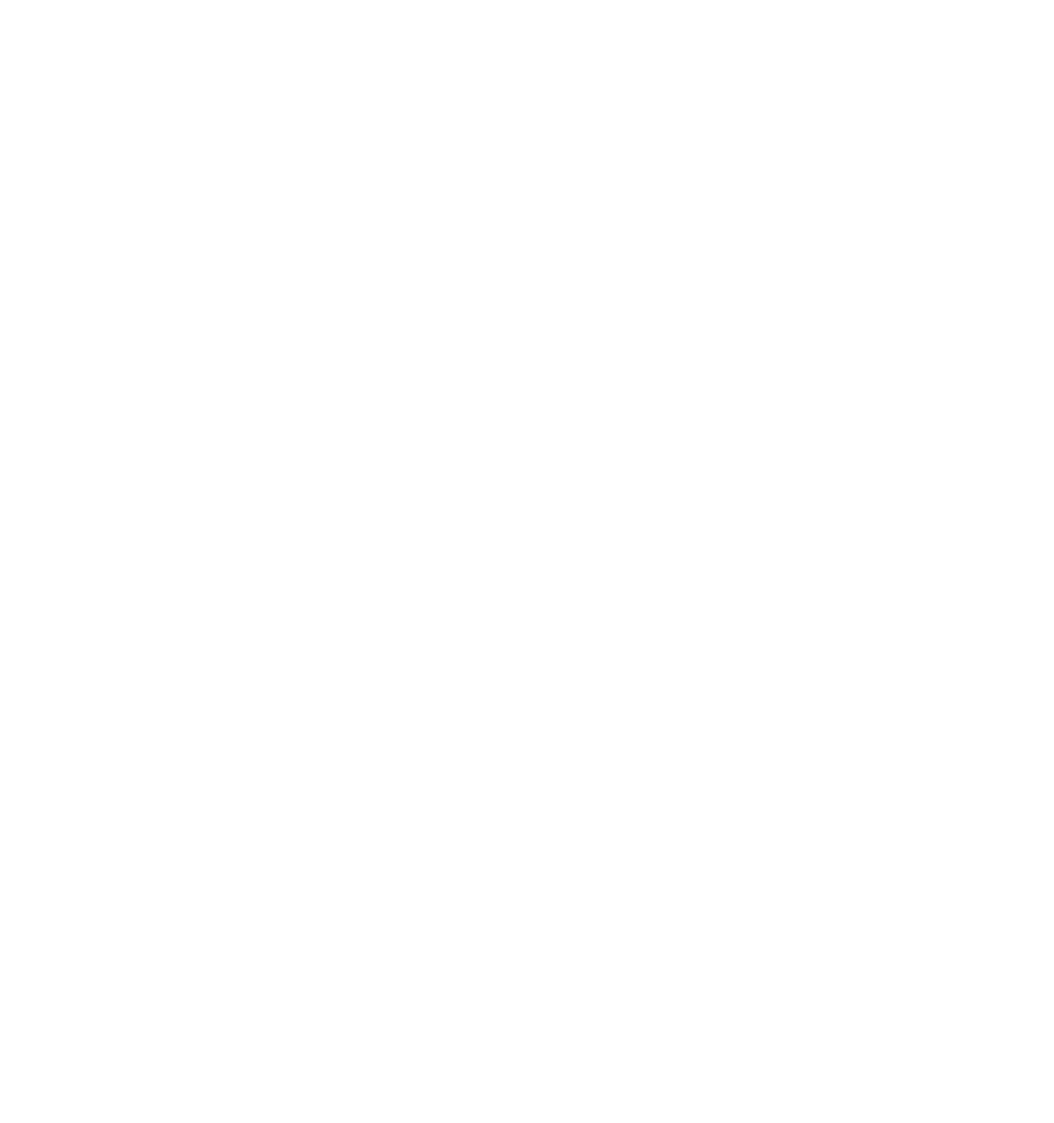
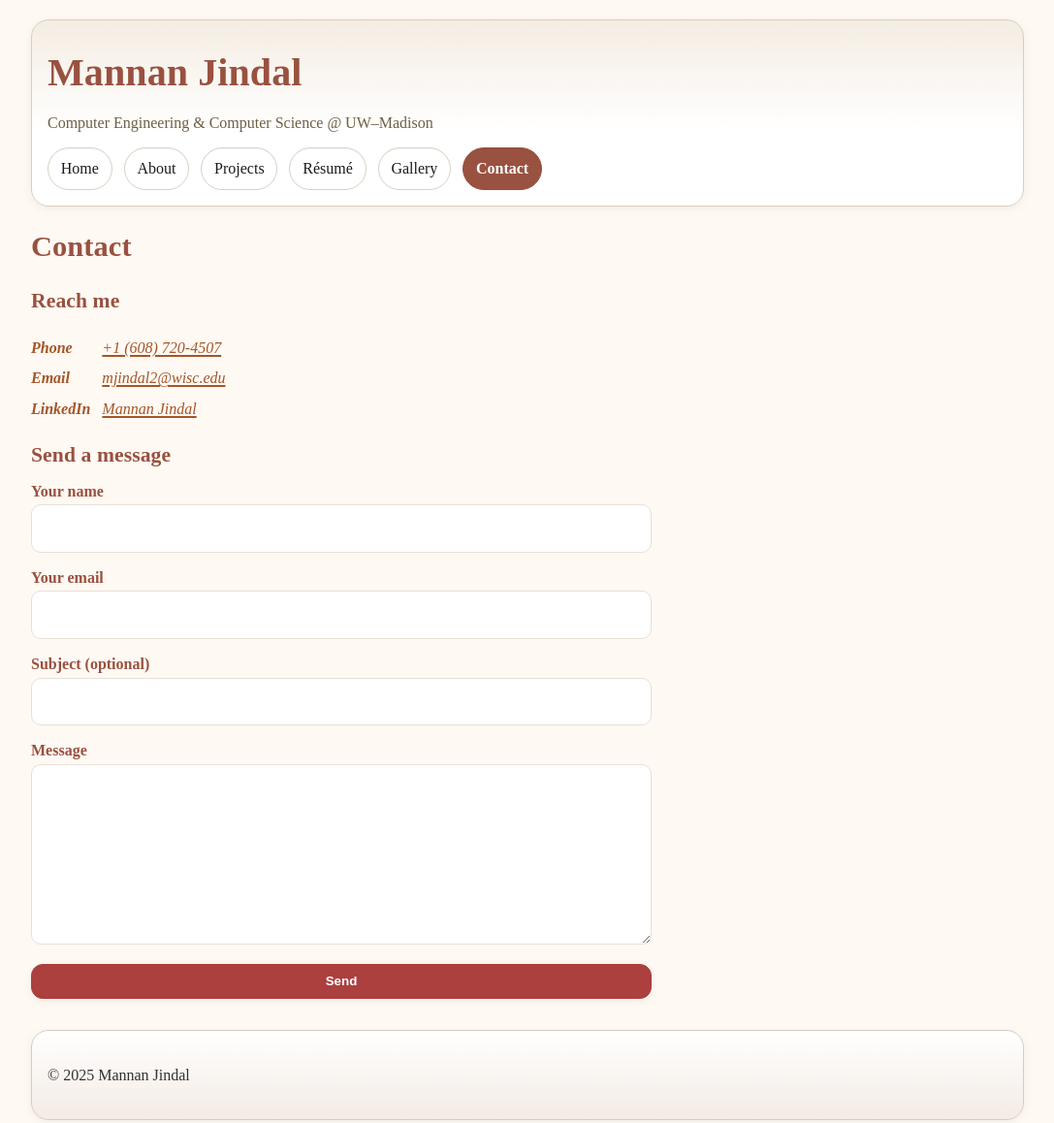
Before and after one commit to mjindal8811/mjindal8811.github.io, a plain HTML site: page contact.html in a window 1280 px wide. Shown: the whole page at 97% size, without its empty margins (96-1183 px from the left). Before the commit the page ends 800 px from the top, so only its background shows below. Drawn offline with Linux system fonts and the light colour scheme.

Commit message:
contact update

```diff
--- a/contact.html
+++ b/contact.html
@@ -0,0 +1,89 @@
+<!DOCTYPE html>
+<html lang="en">
+<head>
+  <meta charset="UTF-8" />
+  <title>Contact | Mannan Jindal</title>
+  <meta name="viewport" content="width=device-width, initial-scale=1" />
+  <meta name="description" content="Contact Mannan Jindal — phone, email, LinkedIn, and a quick message form." />
+  <link rel="stylesheet" href="css/style.css" />
+</head>
+<body>
+  <a class="skip-link" href="#main">Skip to content</a>
+
+  <header class="site-header" role="banner">
+    <h1>Mannan Jindal</h1>
+    <p class="tagline">Computer Engineering &amp; Computer Science @ UW–Madison</p>
+    <nav class="site-nav" aria-label="Primary">
+      <ul>
+        <li><a href="index.html">Home</a></li>
+        <li><a href="about.html">About</a></li>
+        <li><a href="projects.html">Projects</a></li>
+        <li><a href="resume.html">Résumé</a></li>
+        <li><a href="gallery.html">Gallery</a></li>
+        <li><a aria-current="page" href="contact.html">Contact</a></li>
+      </ul>
+    </nav>
+  </header>
+
+  <main id="main">
+    <h2>Contact</h2>
+
+    <!-- Contact info -->
+    <section aria-labelledby="reach-title">
+      <h3 id="reach-title">Reach me</h3>
+      <address>
+        <dl>
+          <dt>Phone</dt>
+          <dd><a href="tel:+16087204507">+1 (608) 720-4507</a></dd>
+
+          <dt>Email</dt>
+          <dd><a href="mailto:mjindal2@wisc.edu">mjindal2@wisc.edu</a></dd>
+
+          <dt>LinkedIn</dt>
+          <dd>
+            <a href="https://www.linkedin.com/in/mannan-jindal-0550ba209/" target="_blank" rel="noopener">
+              Mannan Jindal
+            </a>
+          </dd>
+        </dl>
+      </address>
+    </section>
+
+    <!-- Simple message form -->
+    <section aria-labelledby="form-title">
+      <h3 id="form-title">Send a message</h3>
+      <form action="#" method="post">
+        <div>
+          <label for="name">Your name</label>
+          <input id="name" name="name" type="text" required />
+        </div>
+
+        <div>
+          <label for="email">Your email</label>
+          <input id="email" name="email" type="email" required />
+        </div>
+
+        <div>
+          <label for="subject">Subject (optional)</label>
+          <input id="subject" name="subject" type="text" />
+        </div>
+
+        <div>
+          <label for="message">Message</label>
+          <textarea id="message" name="message" rows="6" required></textarea>
+        </div>
+
+        <button type="submit">Send</button>
+      </form>
+    </section>
+  </main>
+
+  <footer class="site-footer" role="contentinfo">
+    <p>&copy; <span id="year"></span> Mannan Jindal</p>
+  </footer>
+
+  <script>
+    document.getElementById('year').textContent = new Date().getFullYear();
+  </script>
+</body>
+</html>
```
Also changed, not shown: gallery.html (+0 -1 lines), index.html (+1 -1 lines), projects.html (+1 -1 lines).
